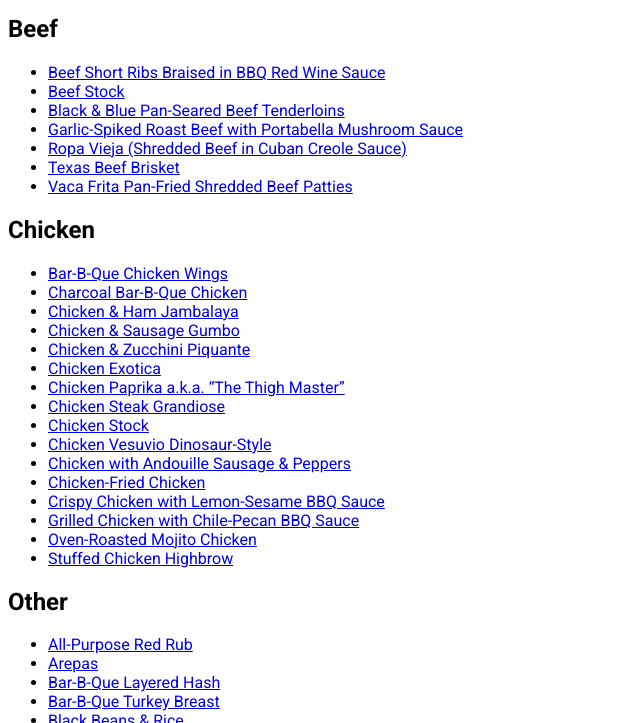
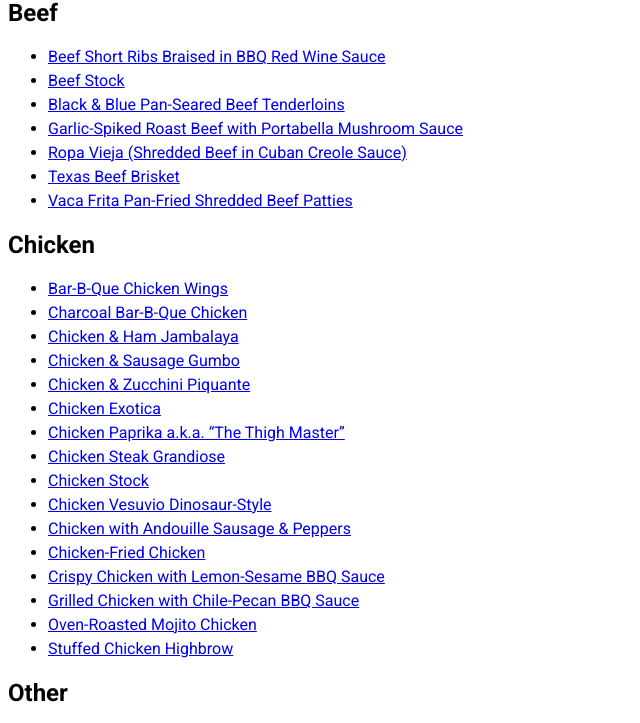
Before and after one commit to trestylz/recipes, a plain HTML site: page index.html in a window 1280 px wide. Shown: the part 66-789 px from the top of the page, without its empty margins (0-640 px from the left). Drawn offline with Linux system fonts and the light colour scheme.

Commit message:
Update style.css

```diff
--- a/css/style.css
+++ b/css/style.css
@@ -7,4 +7,5 @@ body{
   font-style: normal;
   font-variation-settings:
     "wdth" 100;
+  line-height: 1.5em
 }
```
